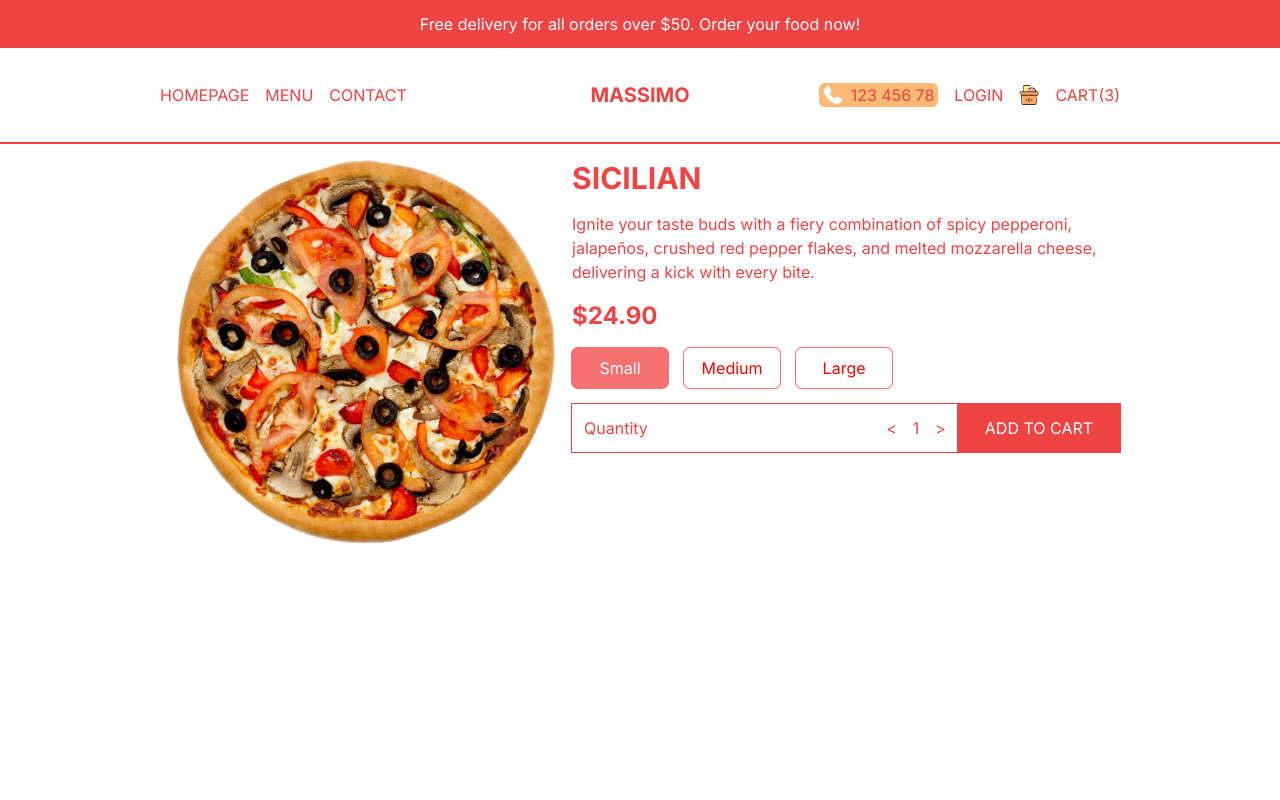
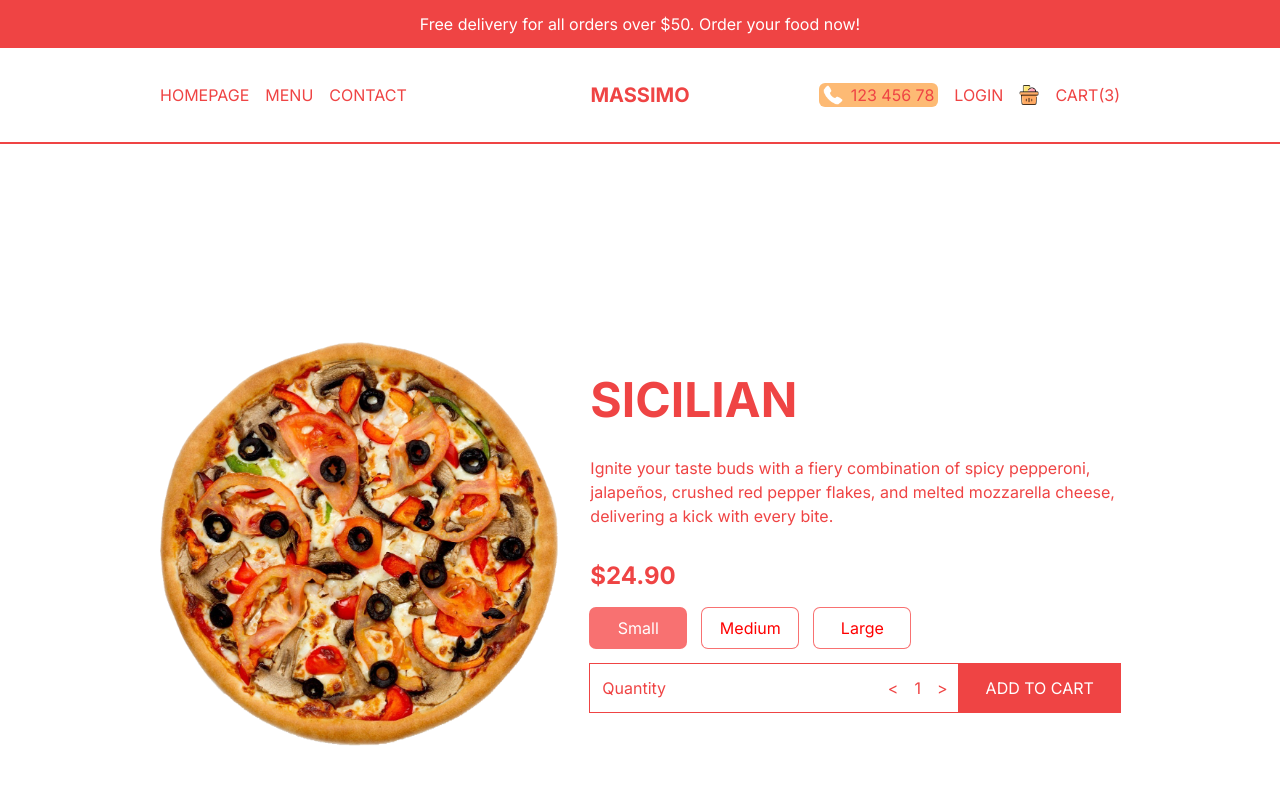
Before and after one commit to walass1980/FoodOrdering-fronend, a Next.js app: page /product/1 in a window 1280 px wide. Shown: the top 800 px of the page. Built offline with nearby package versions, Linux system fonts and the light colour scheme.

Commit message:
singlepage updated

```diff
--- a/src/app/product/[id]/page.tsx
+++ b/src/app/product/[id]/page.tsx
@@ -5,15 +5,15 @@
 
 const SingleProduct = () => {
   return (
-    <div className='p-4 lg:px-20 xl:px-40 flex flex-col h-screen justify-around text-red-500 md:flex-row'>
+    <div className='p-4 lg:px-20 xl:px-40 flex flex-col h-screen justify-around text-red-500 md:flex-row items-center gap-8'>
      {/*IMAGE CONTAINER*/}
-     {singleProduct.img && (<div className='relative w-full h-1/2'>
+     {singleProduct.img && (<div className='relative w-full h-1/2 md:h-[70%]'>
       <Image src={singleProduct.img} key={singleProduct.id} alt='' className='object-contain' fill/>
      </div>
     )}
      {/*TEXT CONTAINER*/}
-     <div className='h-1/2 flex flex-col gap-4'>
-     <h1 className='text-3xl font-bold uppercase'>{singleProduct.title}</h1>
+     <div className='h-1/2 flex flex-col gap-4 md:h-[70%] justify-center md:gap-6 xl:gap-8'>
+     <h1 className='text-3xl font-bold uppercase xl:text-5xl'>{singleProduct.title}</h1>
      <p className=''>{singleProduct.desc}</p>
      <Price id={singleProduct.id} price={singleProduct.price} options={singleProduct.options}/>
      </div>
```
